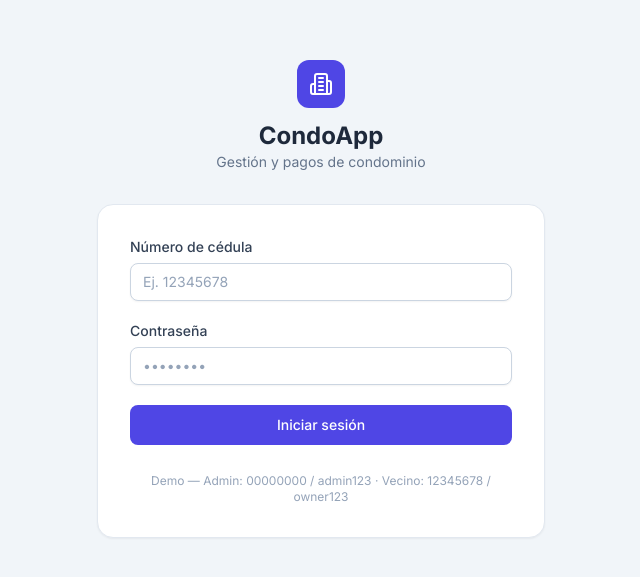
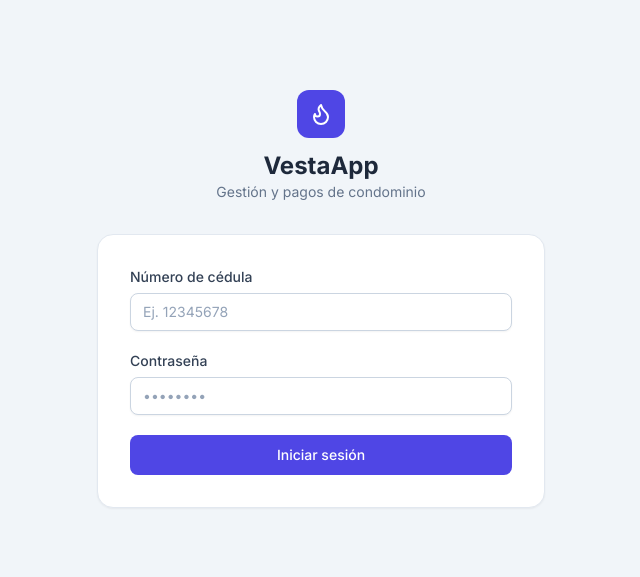
Before and after one commit to Joseleo177/VestaApp, a React (Vite) app in the folder frontend/: page /login in a window 1280 px wide. Shown: the part 101-678 px from the top of the page, without its empty margins (319-959 px from the left). Built offline with nearby package versions, Linux system fonts and the light colour scheme; no server answers.

Commit message:
fixs de referencia

```diff
--- a/frontend/src/features/auth/pages/LoginPage.tsx
+++ b/frontend/src/features/auth/pages/LoginPage.tsx
@@ -2,7 +2,7 @@ import { useForm } from "react-hook-form";
 import { zodResolver } from "@hookform/resolvers/zod";
 import { useNavigate } from "react-router-dom";
 import { toast } from "sonner";
-import { Building2 } from "lucide-react";
+import { Flame } from "lucide-react";
 import { Input } from "@/components/ui/Input";
 import { Button } from "@/components/ui/Button";
 import { useAuth } from "../hooks/useAuth";
@@ -36,9 +36,9 @@ export function LoginPage() {
       <div className="w-full max-w-md">
         <div className="mb-8 flex flex-col items-center text-center">
           <div className="mb-3 flex h-12 w-12 items-center justify-center rounded-xl bg-brand-600 text-white">
-            <Building2 className="h-6 w-6" />
+            <Flame className="h-6 w-6" />
           </div>
-          <h1 className="text-2xl font-bold text-slate-800">CondoApp</h1>
+          <h1 className="text-2xl font-bold text-slate-800">VestaApp</h1>
           <p className="text-sm text-slate-500">Gestión y pagos de condominio</p>
         </div>
 
@@ -68,9 +68,7 @@ export function LoginPage() {
             Iniciar sesión
           </Button>
 
-          <p className="pt-2 text-center text-xs text-slate-400">
-            Demo — Admin: 00000000 / admin123 · Vecino: 12345678 / owner123
-          </p>
+
         </form>
       </div>
     </div>
```
Also changed, not shown: 1 other file (tests, documents, lock files or other folders).
